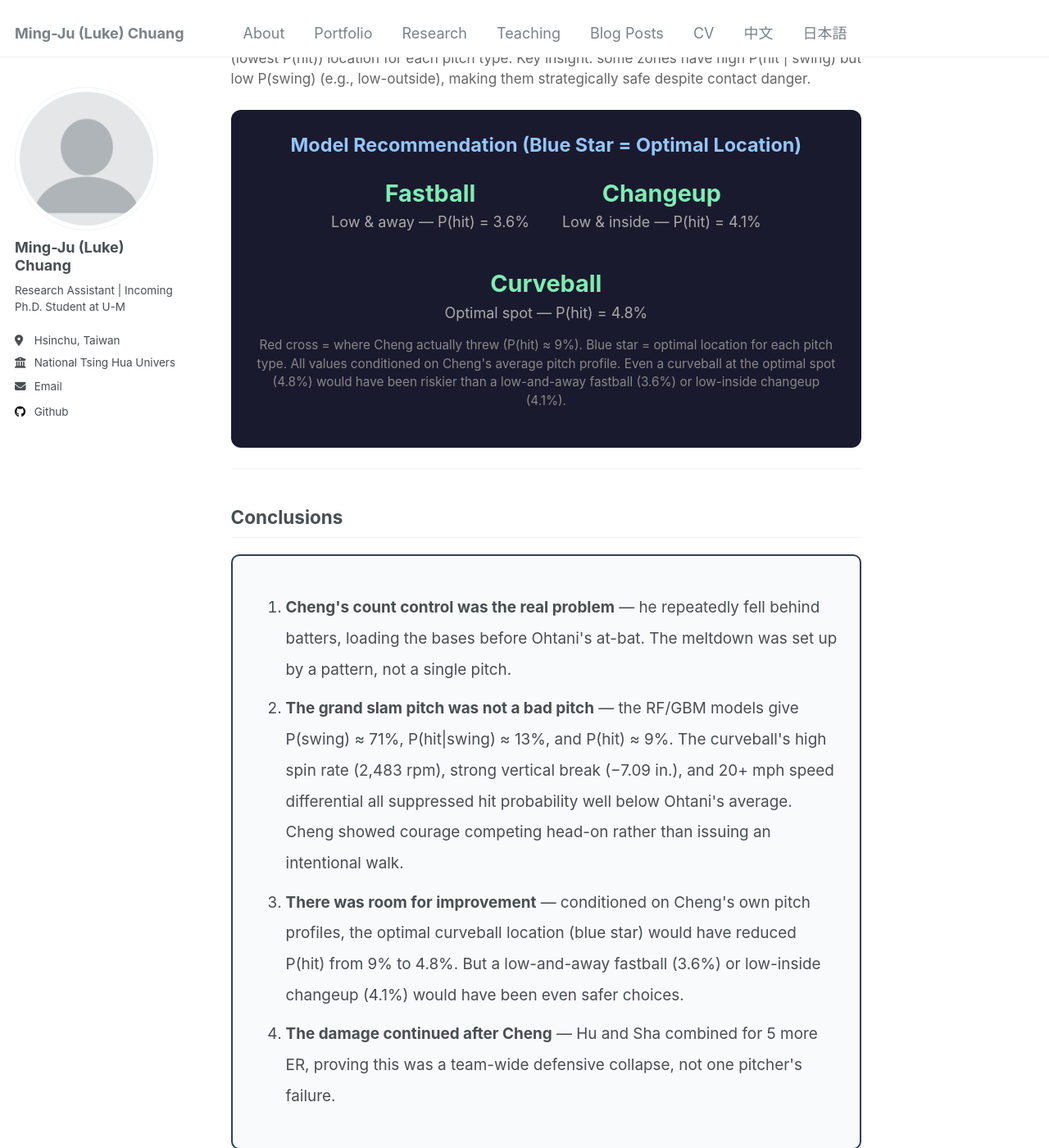
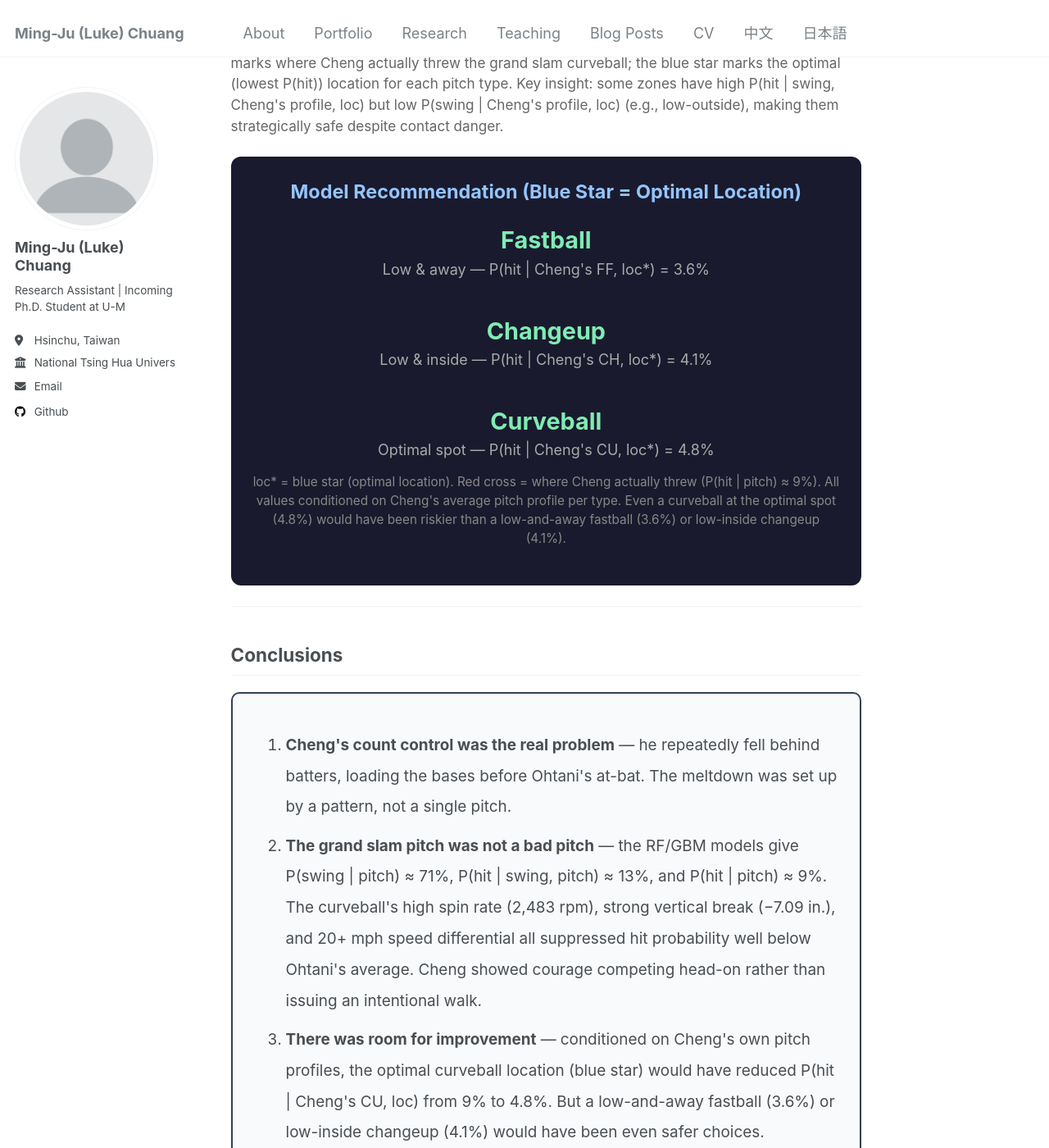
Before and after one commit to LukeChuang890212/LukeChuang890212.github.io, a Jekyll site: the page built from _portfolio/portfolio-98-baseball-jpn.md, in a window 1280 px wide and 1400 px high, scrolled down 8219 px. Shown: the whole window at 82% size. Built offline with Jekyll 4.4.1, drawn with Linux system fonts in a browser that asks for light colours; some of the changed text lies outside the part shown.

Commit message:
Use consistent conditional probability notation throughout Japan analysis
Three conditioning levels now clearly distinguished:
- KDE: P(swing|loc), P(hit|swing,loc), P(hit|loc)
- Model verdict: P(swing|pitch), P(hit|swing,pitch), P(hit|pitch)
- Strategy: P(swing|Cheng's profile,loc), P(hit|swing,Cheng's profile,loc),
  P(hit|Cheng's profile,loc)

Updated: model intro, method cards, section title, verdict cards, SHAP box,
summary cards, strategy description, recommendation, conclusions, closing.

Co-Authored-By: Claude Opus 4.6 <noreply@anthropic.com>

```diff
--- a/_portfolio/portfolio-98-baseball-jpn.md
+++ b/_portfolio/portfolio-98-baseball-jpn.md
@@ -66,18 +66,18 @@ collection: portfolio
 <div style="background: linear-gradient(135deg, #0f172a 0%, #1e3a5f 100%); padding: 25px; border-radius: 12px; margin: 25px 0; color: #e0e0e0;">
   <h3 style="color: #93c5fd; margin-top: 0; font-size: 1.3em;">Modeling Ohtani's Hit Probability</h3>
   <p style="font-size: 1.05em; line-height: 1.7; color: #f5f5f5;">
-    Using Ohtani's complete <strong>2025 MLB season data</strong>, I trained <strong>Random Forest</strong> and <strong>Gradient Boosting Machine</strong> models to separately predict <strong>P(swing)</strong> and <strong>P(hit|swing)</strong> as functions of pitch location, type, speed, spin rate, and movement. The combined metric <strong>P(hit) = P(swing) × P(hit|swing)</strong> gives the overall danger of each pitch. The models were then applied to Cheng's actual grand slam pitch to evaluate the decision.
+    Using Ohtani's complete <strong>2025 MLB season data</strong>, I trained <strong>Random Forest</strong> and <strong>Gradient Boosting Machine</strong> models to separately predict <strong>P(swing | pitch)</strong> and <strong>P(hit | swing, pitch)</strong> — where "pitch" denotes the full pitch profile (location, type, speed, spin rate, and movement). The combined metric <strong>P(hit | pitch) = P(swing | pitch) × P(hit | swing, pitch)</strong> gives the overall danger of each pitch. The models were then applied to Cheng's actual grand slam pitch to evaluate the decision.
   </p>
 </div>
 
 <div style="display: flex; flex-wrap: wrap; gap: 15px; margin: 20px 0;">
   <div style="flex: 1; min-width: 200px; background: #eff6ff; border: 2px solid #2563eb; padding: 15px; border-radius: 10px; text-align: center;">
     <strong style="color: #1e3a5f; font-size: 1.05em;">Random Forest</strong>
-    <p style="margin: 8px 0 0; font-size: 0.9em; color: #666;">Non-parametric ensemble for P(swing) and P(hit|swing) separately</p>
+    <p style="margin: 8px 0 0; font-size: 0.9em; color: #666;">Non-parametric ensemble for P(swing | pitch) and P(hit | swing, pitch)</p>
   </div>
   <div style="flex: 1; min-width: 200px; background: #eff6ff; border: 2px solid #2563eb; padding: 15px; border-radius: 10px; text-align: center;">
     <strong style="color: #1e3a5f; font-size: 1.05em;">GBM</strong>
-    <p style="margin: 8px 0 0; font-size: 0.9em; color: #666;">Gradient boosting for P(swing) and P(hit|swing) separately</p>
+    <p style="margin: 8px 0 0; font-size: 0.9em; color: #666;">Gradient boosting for P(swing | pitch) and P(hit | swing, pitch)</p>
   </div>
   <div style="flex: 1; min-width: 200px; background: #eff6ff; border: 2px solid #2563eb; padding: 15px; border-radius: 10px; text-align: center;">
     <strong style="color: #1e3a5f; font-size: 1.05em;">SHAP Analysis</strong>
@@ -85,7 +85,7 @@ collection: portfolio
   </div>
 </div>
 
-### Ohtani's Hitting Profile: P(swing), P(hit|swing), P(hit) (2025 MLB Season)
+### Ohtani's Hitting Profile: P(swing | loc), P(hit | swing, loc), P(hit | loc) (2025 MLB Season)
 
 <img src="/images/jpn_ohtani_kde_heatmap.png" alt="Ohtani KDE Heatmaps — P(swing), P(hit|swing), P(hit) by Pitch Type" style="width: 100%; max-width: 900px; border-radius: 8px; box-shadow: 0 4px 15px rgba(0,0,0,0.2); margin: 20px 0;">
 
@@ -98,23 +98,23 @@ collection: portfolio
 
 ### The Grand Slam Pitch: Model Verdict
 
-<p style="color: #666; font-size: 0.95em; margin-bottom: 5px;">The KDE heatmaps above are conditioned on location only. To evaluate the <em>specific</em> grand slam pitch, we feed its full pitching profile — location, speed, spin rate, movement, and count — into the RF and GBM models:</p>
+<p style="color: #666; font-size: 0.95em; margin-bottom: 5px;">The KDE heatmaps above are conditioned on location only. To evaluate the <em>specific</em> grand slam pitch, we feed its full pitch profile — location, speed, spin rate, movement, and count — into the RF and GBM models:</p>
 
 <div style="display: flex; flex-wrap: wrap; gap: 15px; margin: 20px 0;">
   <div style="flex: 1; min-width: 180px; background: #f0fdf4; border: 2px solid #059669; padding: 18px; border-radius: 10px; text-align: center;">
-    <p style="color: #059669; font-weight: bold; font-size: 1.1em; margin: 0;">P(swing)</p>
+    <p style="color: #059669; font-weight: bold; font-size: 1.1em; margin: 0;">P(swing | pitch)</p>
     <p style="font-size: 1.8em; font-weight: bold; margin: 8px 0 4px; color: #1a1a2e;">~71%</p>
     <p style="font-size: 0.8em; color: #666; margin: 0;">GBM: 74.8% · RF: 67.5%</p>
   </div>
   <div style="flex: 0 0 30px; display: flex; align-items: center; justify-content: center; font-size: 1.5em; color: #999;">×</div>
   <div style="flex: 1; min-width: 180px; background: #f0fdf4; border: 2px solid #059669; padding: 18px; border-radius: 10px; text-align: center;">
-    <p style="color: #059669; font-weight: bold; font-size: 1.1em; margin: 0;">P(hit|swing)</p>
+    <p style="color: #059669; font-weight: bold; font-size: 1.1em; margin: 0;">P(hit | swing, pitch)</p>
     <p style="font-size: 1.8em; font-weight: bold; margin: 8px 0 4px; color: #1a1a2e;">~13%</p>
     <p style="font-size: 0.8em; color: #666; margin: 0;">GBM: 12.5% · RF: 14.0%</p>
   </div>
   <div style="flex: 0 0 30px; display: flex; align-items: center; justify-content: center; font-size: 1.5em; color: #999;">=</div>
   <div style="flex: 1; min-width: 180px; background: #ecfdf5; border: 2px solid #047857; padding: 18px; border-radius: 10px; text-align: center;">
-    <p style="color: #047857; font-weight: bold; font-size: 1.1em; margin: 0;">P(hit)</p>
+    <p style="color: #047857; font-weight: bold; font-size: 1.1em; margin: 0;">P(hit | pitch)</p>
     <p style="font-size: 1.8em; font-weight: bold; margin: 8px 0 4px; color: #047857;">~9%</p>
     <p style="font-size: 0.8em; color: #666; margin: 0;">GBM: 9.4% · RF: 9.5%</p>
   </div>
@@ -122,20 +122,20 @@ collection: portfolio
 
 <div style="background: #fefce8; border-left: 5px solid #ca8a04; padding: 20px; border-radius: 8px; margin: 20px 0;">
   <h4 style="color: #92400e; margin-top: 0;">Why pitch qualities — not just location — made this a good pitch</h4>
-  <p style="line-height: 1.7; margin-bottom: 12px;">SHAP analysis reveals the features that suppressed P(hit|swing) beyond location alone:</p>
+  <p style="line-height: 1.7; margin-bottom: 12px;">SHAP analysis reveals the features that suppressed P(hit | swing, pitch) beyond location alone:</p>
   <ul style="line-height: 2;">
-    <li><strong>Spin rate (2,483 rpm)</strong> — the #1 factor reducing P(hit|swing). High spin creates sharper, later break that is harder to square up cleanly.</li>
+    <li><strong>Spin rate (2,483 rpm)</strong> — the #1 factor reducing P(hit | swing, pitch). High spin creates sharper, later break that is harder to square up cleanly.</li>
     <li><strong>Vertical break (pfx_z = −7.09 in.)</strong> — strong downward movement forces the barrel below the ball's trajectory, inducing weak contact or whiffs.</li>
     <li><strong>Speed (76.8 mph)</strong> — a 20+ mph differential from Cheng's fastball disrupts Ohtani's swing timing.</li>
     <li><strong>Spin axis (45°)</strong> — creates a combination of drop and arm-side fade that makes the pitch's movement deceptive.</li>
   </ul>
-  <p style="line-height: 1.7; margin-bottom: 0;">Even though the pitch was in the zone (which increases P(swing)), these qualities kept P(hit|swing) at just ~13% — well below Ohtani's overall batting average on swings. <strong>It was genuinely a good pitch.</strong></p>
+  <p style="line-height: 1.7; margin-bottom: 0;">Even though the pitch was in the zone (which increases P(swing | pitch)), these qualities kept P(hit | swing, pitch) at just ~13% — well below Ohtani's overall batting average on swings. <strong>It was genuinely a good pitch.</strong></p>
 </div>
 
 <div style="display: flex; flex-wrap: wrap; gap: 20px; margin: 25px 0;">
   <div style="flex: 1; min-width: 250px; background: #ecfdf5; border-left: 5px solid #059669; padding: 20px; border-radius: 8px;">
-    <h3 style="color: #059669; margin-top: 0;">P(hit) ≈ 9%</h3>
-    <p style="font-size: 1.05em; line-height: 1.6;">Combining swing likelihood and contact quality, this curveball had only a <strong>~9% chance of becoming a hit</strong>. The pitch's spin, break, and speed differential all worked to suppress the damage probability — a 91% survival rate is a defensible gamble.</p>
+    <h3 style="color: #059669; margin-top: 0;">P(hit | pitch) ≈ 9%</h3>
+    <p style="font-size: 1.05em; line-height: 1.6;">Combining swing likelihood and contact quality, this curveball had only a <strong>~9% chance of becoming a hit</strong>. The pitch's spin, break, and speed differential all worked to suppress P(hit | pitch) — a 91% survival rate is a defensible gamble.</p>
   </div>
   <div style="flex: 1; min-width: 250px; background: #fefce8; border-left: 5px solid #ca8a04; padding: 20px; border-radius: 8px;">
     <h3 style="color: #ca8a04; margin-top: 0;">Cheng Chose Courage</h3>
@@ -145,20 +145,20 @@ collection: portfolio
 
 ### Optimal Pitching Strategy: Where Should Cheng Have Aimed?
 
-<p style="color: #666; font-size: 0.95em; margin-bottom: 5px;">We established that Cheng's grand slam curveball had P(hit) ≈ 9% — already low. But could he have done even better? The KDE heatmaps above condition on location only; the model verdict conditions on <em>one specific pitch</em>. To answer the strategy question, we need to vary <strong>location</strong> while holding Cheng's pitching profile fixed — using his average speed, spin, and movement for each pitch type. This gives an actionable map: for each of Cheng's four pitch types, where should he have targeted?</p>
+<p style="color: #666; font-size: 0.95em; margin-bottom: 5px;">We established that Cheng's grand slam curveball had P(hit | pitch) ≈ 9% — already low. But could he have done even better? The KDE heatmaps condition on location only; the model verdict conditions on <em>one specific pitch</em>. To answer the strategy question, we need to vary <strong>location</strong> while holding Cheng's pitching profile fixed — using his average speed, spin, and movement for each pitch type. This gives an actionable map of P(hit | Cheng's profile, loc) for each of Cheng's four pitch types: where should he have targeted?</p>
 
 <img src="/images/jpn_ohtani_pitch_strategy_decomp.png" alt="Pitch Strategy Decomposition — Cheng vs Ohtani, conditioned on Cheng's profile" style="width: 100%; max-width: 900px; border-radius: 8px; box-shadow: 0 4px 15px rgba(0,0,0,0.2); margin: 20px 0;">
 
-<p style="color: #666; font-size: 0.95em;">GBM & RF ensemble average, conditioned on <strong>Cheng's average pitch profile</strong> for each pitch type on a 2-1 count. Each row is one of Cheng's four pitches (Four-Seam Fastball, Curveball, Changeup, Slider). <strong>Left: P(swing | Cheng's profile, loc)</strong> — where Ohtani would offer against Cheng's pitches. <strong>Middle: P(hit | swing, Cheng's profile, loc)</strong> — where contact is most dangerous. <strong>Right: P(hit | Cheng's profile, loc)</strong> — the combined danger metric. The red cross marks where Cheng actually threw the grand slam curveball; the blue star marks the optimal (lowest P(hit)) location for each pitch type. Key insight: some zones have high P(hit | swing) but low P(swing) (e.g., low-outside), making them strategically safe despite contact danger.</p>
+<p style="color: #666; font-size: 0.95em;">GBM & RF ensemble average, conditioned on <strong>Cheng's average pitch profile</strong> for each pitch type on a 2-1 count. Each row is one of Cheng's four pitches (Four-Seam Fastball, Curveball, Changeup, Slider). <strong>Left: P(swing | Cheng's profile, loc)</strong> — where Ohtani would offer against Cheng's pitches. <strong>Middle: P(hit | swing, Cheng's profile, loc)</strong> — where contact is most dangerous. <strong>Right: P(hit | Cheng's profile, loc)</strong> — the combined danger metric. The red cross marks where Cheng actually threw the grand slam curveball; the blue star marks the optimal (lowest P(hit)) location for each pitch type. Key insight: some zones have high P(hit | swing, Cheng's profile, loc) but low P(swing | Cheng's profile, loc) (e.g., low-outside), making them strategically safe despite contact danger.</p>
 
 <div style="background: #1a1a2e; padding: 25px; border-radius: 12px; margin: 25px 0; text-align: center;">
   <p style="color: #93c5fd; font-size: 1.3em; font-weight: bold; margin: 0;">Model Recommendation (Blue Star = Optimal Location)</p>
   <div style="display: flex; justify-content: center; gap: 40px; margin-top: 20px; flex-wrap: wrap;">
-    <div><span style="font-size: 1.6em; font-weight: bold; color: #7fecb3;">Fastball</span><br><span style="color: #aaa;">Low & away — P(hit) = 3.6%</span></div>
-    <div><span style="font-size: 1.6em; font-weight: bold; color: #7fecb3;">Changeup</span><br><span style="color: #aaa;">Low & inside — P(hit) = 4.1%</span></div>
-    <div><span style="font-size: 1.6em; font-weight: bold; color: #7fecb3;">Curveball</span><br><span style="color: #aaa;">Optimal spot — P(hit) = 4.8%</span></div>
+    <div><span style="font-size: 1.6em; font-weight: bold; color: #7fecb3;">Fastball</span><br><span style="color: #aaa;">Low & away — P(hit | Cheng's FF, loc*) = 3.6%</span></div>
+    <div><span style="font-size: 1.6em; font-weight: bold; color: #7fecb3;">Changeup</span><br><span style="color: #aaa;">Low & inside — P(hit | Cheng's CH, loc*) = 4.1%</span></div>
+    <div><span style="font-size: 1.6em; font-weight: bold; color: #7fecb3;">Curveball</span><br><span style="color: #aaa;">Optimal spot — P(hit | Cheng's CU, loc*) = 4.8%</span></div>
   </div>
-  <p style="color: #888; font-size: 0.85em; margin-top: 15px;">Red cross = where Cheng actually threw (P(hit) ≈ 9%). Blue star = optimal location for each pitch type. All values conditioned on Cheng's average pitch profile. Even a curveball at the optimal spot (4.8%) would have been riskier than a low-and-away fastball (3.6%) or low-inside changeup (4.1%).</p>
+  <p style="color: #888; font-size: 0.85em; margin-top: 15px;">loc* = blue star (optimal location). Red cross = where Cheng actually threw (P(hit | pitch) ≈ 9%). All values conditioned on Cheng's average pitch profile per type. Even a curveball at the optimal spot (4.8%) would have been riskier than a low-and-away fastball (3.6%) or low-inside changeup (4.1%).</p>
 </div>
 
 ---
@@ -168,12 +168,12 @@ collection: portfolio
 <div style="background: #f8fafc; border: 2px solid #334155; padding: 25px; border-radius: 10px; margin: 20px 0;">
   <ol style="line-height: 2; font-size: 1.05em;">
     <li><strong>Cheng's count control was the real problem</strong> — he repeatedly fell behind batters, loading the bases before Ohtani's at-bat. The meltdown was set up by a pattern, not a single pitch.</li>
-    <li><strong>The grand slam pitch was not a bad pitch</strong> — the RF/GBM models give P(swing) ≈ 71%, P(hit|swing) ≈ 13%, and P(hit) ≈ 9%. The curveball's high spin rate (2,483 rpm), strong vertical break (−7.09 in.), and 20+ mph speed differential all suppressed hit probability well below Ohtani's average. Cheng showed courage competing head-on rather than issuing an intentional walk.</li>
-    <li><strong>There was room for improvement</strong> — conditioned on Cheng's own pitch profiles, the optimal curveball location (blue star) would have reduced P(hit) from 9% to 4.8%. But a low-and-away fastball (3.6%) or low-inside changeup (4.1%) would have been even safer choices.</li>
+    <li><strong>The grand slam pitch was not a bad pitch</strong> — the RF/GBM models give P(swing | pitch) ≈ 71%, P(hit | swing, pitch) ≈ 13%, and P(hit | pitch) ≈ 9%. The curveball's high spin rate (2,483 rpm), strong vertical break (−7.09 in.), and 20+ mph speed differential all suppressed hit probability well below Ohtani's average. Cheng showed courage competing head-on rather than issuing an intentional walk.</li>
+    <li><strong>There was room for improvement</strong> — conditioned on Cheng's own pitch profiles, the optimal curveball location (blue star) would have reduced P(hit | Cheng's CU, loc) from 9% to 4.8%. But a low-and-away fastball (3.6%) or low-inside changeup (4.1%) would have been even safer choices.</li>
     <li><strong>The damage continued after Cheng</strong> — Hu and Sha combined for 5 more ER, proving this was a team-wide defensive collapse, not one pitcher's failure.</li>
   </ol>
 </div>
 
 <div style="background: #f8f9fa; border: 1px solid #dee2e6; padding: 20px; border-radius: 8px; margin-top: 25px; font-style: italic; color: #555;">
-  Baseball is a game of probabilities. A pitch with 9% P(hit) — suppressed by elite spin, sharp break, and a 20 mph speed differential — becomes a grand slam, and a narrative is born. But the data tells a more nuanced story — one of systemic count management issues, a courageous pitching decision, and the cruel randomness that makes this sport beautiful.
+  Baseball is a game of probabilities. A pitch with P(hit | pitch) ≈ 9% — suppressed by elite spin, sharp break, and a 20 mph speed differential — becomes a grand slam, and a narrative is born. But the data tells a more nuanced story — one of systemic count management issues, a courageous pitching decision, and the cruel randomness that makes this sport beautiful.
 </div>
```
